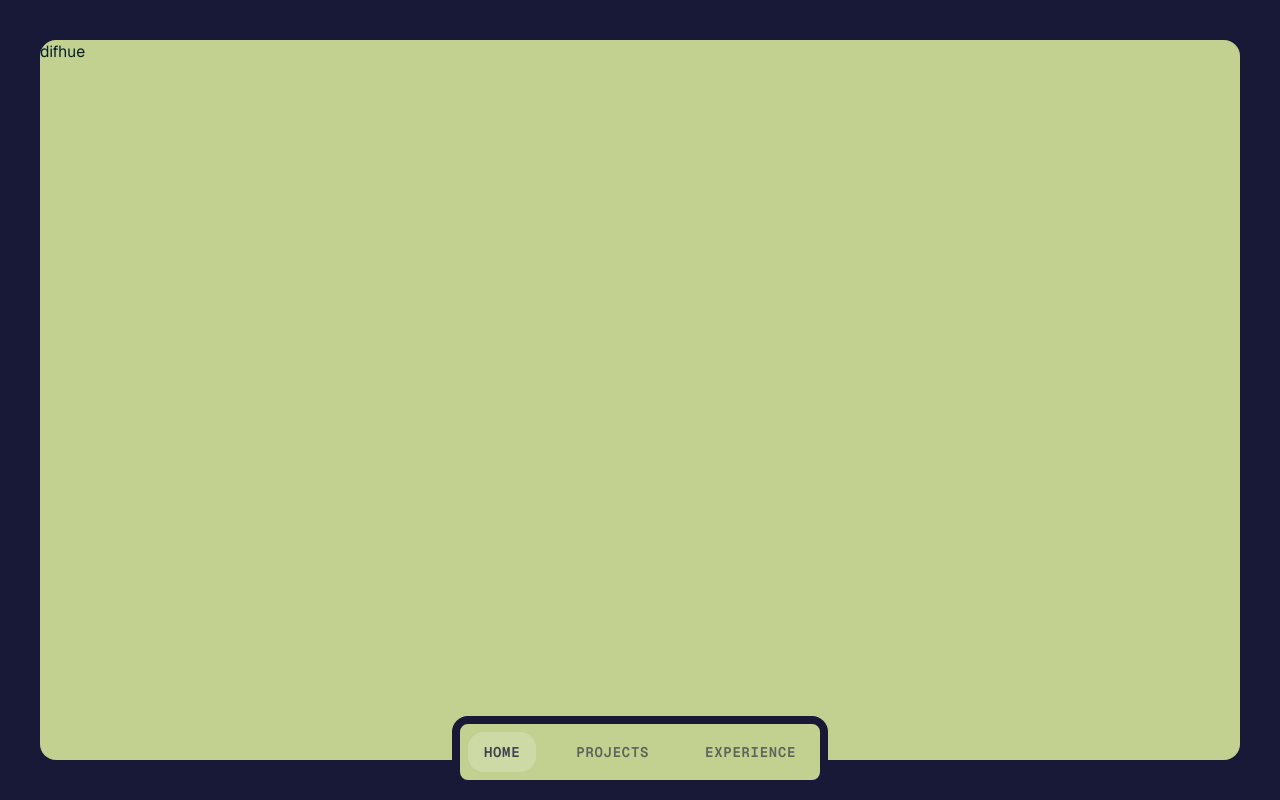
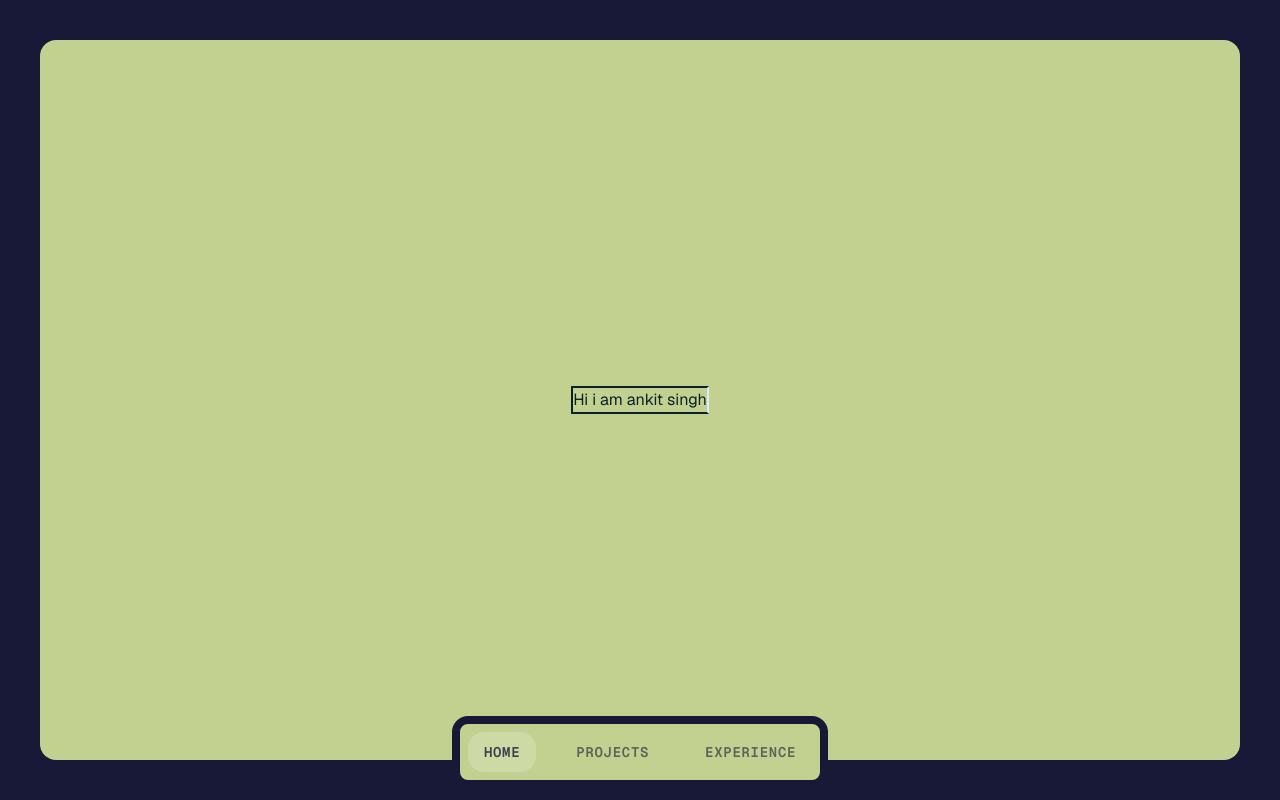
Before and after one commit to ankitzm/portfolio, a Next.js app: page / in a window 1280 px wide. Built offline with nearby package versions, Linux system fonts and the light colour scheme.

Commit message:
Add technical documentation for portfolio website, detailing project overview, tech stack, architecture, components, and development guidelines; update Home component text and layout for improved presentation.

```diff
--- a/app/layout.tsx
+++ b/app/layout.tsx
@@ -29,7 +29,7 @@ export default function RootLayout({
         className={`${geistSans.variable} ${geistMono.variable} antialiased bg-background-base h-screen overflow-hidden`}
       >
         <div className="h-screen p-4 pb-6 md:p-10 m-0">
-          <div className="bg-background h-full rounded-2xl overflow-y-auto">
+          <div className="bg-background h-full rounded-2xl overflow-y-auto flex flex-col items-center w-full justify-center">
           {children}
           </div>
         </div>
--- a/app/page.tsx
+++ b/app/page.tsx
@@ -6,8 +6,8 @@ export default function Home() {
   const timeoutsRef = useRef<number[]>([]);
 
   return (
-    <div className="font-sans items-center">
-      difhue
+    <div className="font-sans border-2  border-e-indigo-100">
+      Hi i am ankit singh
     </div>
   );
 }
```
